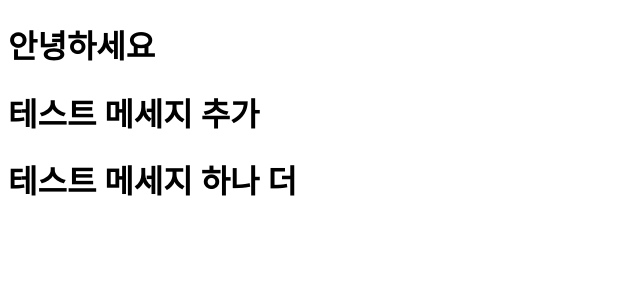
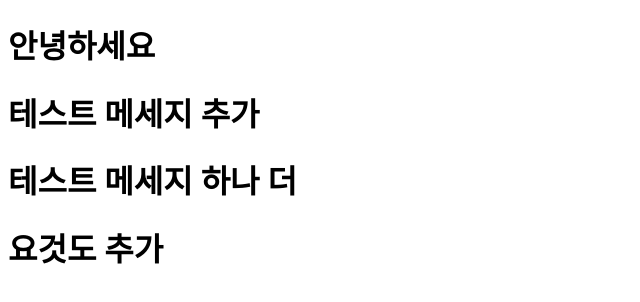
Before and after one commit to blueslame/test2, a plain HTML site: page index.htm in a window 1280 px wide. Shown: the whole page, without its empty margins (0-640 px from the left). Drawn offline with Linux system fonts and the light colour scheme.

Commit message:
add more and more line

```diff
--- a/index.htm
+++ b/index.htm
@@ -9,5 +9,6 @@
     <h1>안녕하세요</h1>
     <h1>테스트 메세지 추가</h1>
     <h1>테스트 메세지 하나 더</h1>
+    <h1>요것도 추가</h1>
 </body>
 </html>
```
